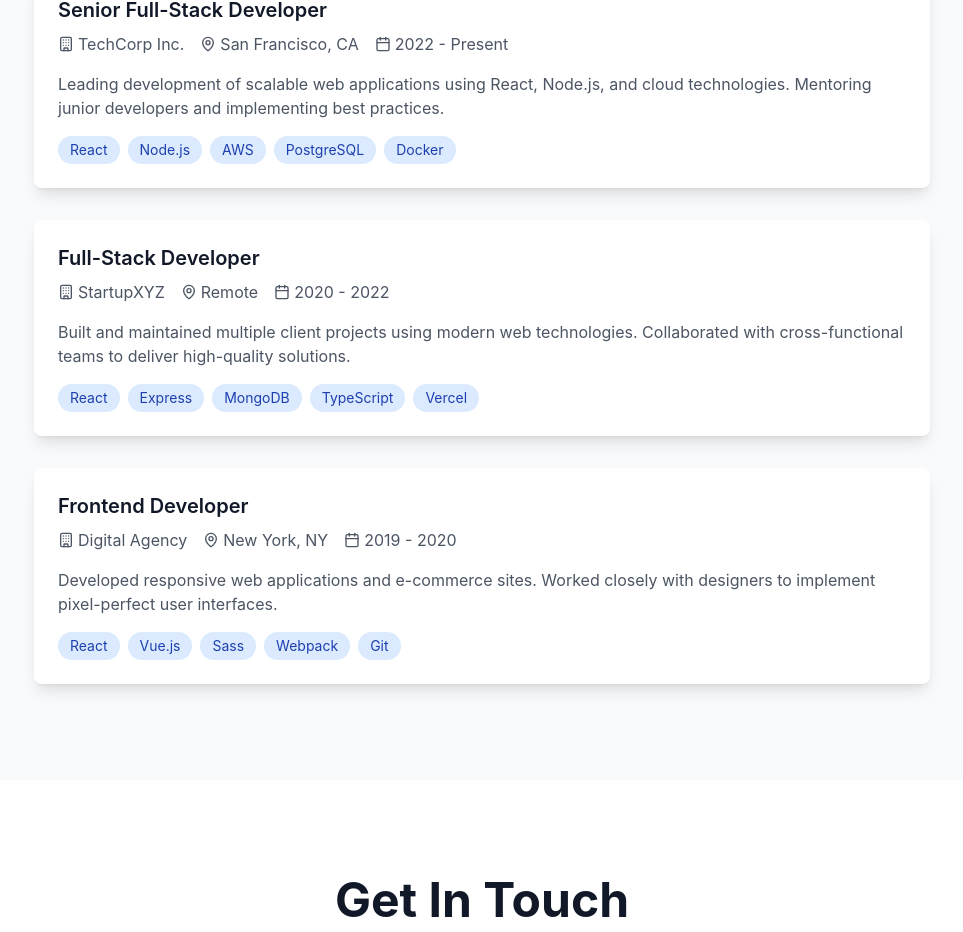
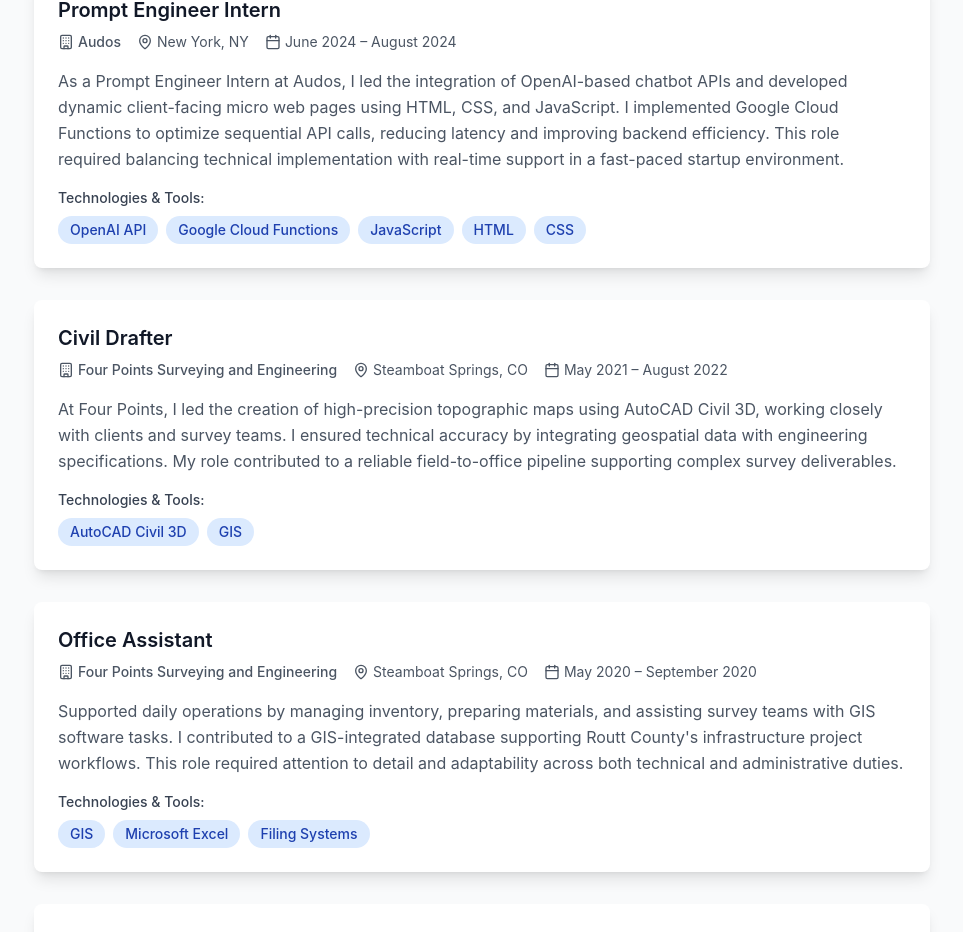
Before and after one commit to WallyMagill/waltermagill.dev, a React (Vite) app: page / in a window 1280 px wide. Shown: the part 6670-7602 px from the top of the page, without its empty margins (158-1121 px from the left). Built offline with nearby package versions, Linux system fonts and the light colour scheme.

Commit message:
Updated experience section

```diff
--- a/src/components/sections/ExperienceSection.jsx
+++ b/src/components/sections/ExperienceSection.jsx
@@ -2,41 +2,14 @@
 import { useInView } from 'framer-motion';
 import { useRef } from 'react';
 import { Calendar, MapPin, Building } from 'lucide-react';
+import { experienceData } from '../../utils/experienceData';
 
 const ExperienceSection = () => {
   const ref = useRef(null);
   const isInView = useInView(ref, { once: true, margin: "-100px" });
 
-  // Sample experience data - you can replace with your actual experience
-  const experiences = [
-    {
-      id: 1,
-      title: "Senior Full-Stack Developer",
-      company: "TechCorp Inc.",
-      location: "San Francisco, CA",
-      period: "2022 - Present",
-      description: "Leading development of scalable web applications using React, Node.js, and cloud technologies. Mentoring junior developers and implementing best practices.",
-      technologies: ["React", "Node.js", "AWS", "PostgreSQL", "Docker"],
-    },
-    {
-      id: 2,
-      title: "Full-Stack Developer",
-      company: "StartupXYZ",
-      location: "Remote",
-      period: "2020 - 2022",
-      description: "Built and maintained multiple client projects using modern web technologies. Collaborated with cross-functional teams to deliver high-quality solutions.",
-      technologies: ["React", "Express", "MongoDB", "TypeScript", "Vercel"],
-    },
-    {
-      id: 3,
-      title: "Frontend Developer",
-      company: "Digital Agency",
-      location: "New York, NY",
-      period: "2019 - 2020",
-      description: "Developed responsive web applications and e-commerce sites. Worked closely with designers to implement pixel-perfect user interfaces.",
-      technologies: ["React", "Vue.js", "Sass", "Webpack", "Git"],
-    },
-  ];
+  // Sort experiences by ID descending (newest first)
+  const sortedExperiences = [...experienceData].sort((a, b) => b.id - a.id);
 
   return (
     <section id="experience" className="section-padding bg-gray-50 dark:bg-gray-800">
@@ -52,53 +25,77 @@
           </h2>
 
           <div className="max-w-4xl mx-auto space-y-8">
-            {experiences.map((experience, index) => (
+            {sortedExperiences.map((experience, index) => (
               <motion.div
                 key={experience.id}
                 initial={{ opacity: 0, y: 20 }}
                 animate={isInView ? { opacity: 1, y: 0 } : { opacity: 0, y: 20 }}
                 transition={{ duration: 0.6, delay: index * 0.1 }}
-                className="bg-white dark:bg-gray-700 rounded-lg p-6 shadow-lg"
+                className="bg-white dark:bg-gray-700 rounded-lg p-6 shadow-lg hover:shadow-xl transition-shadow duration-300"
               >
-                <div className="flex flex-col md:flex-row md:items-center md:justify-between mb-4">
-                  <div>
-                    <h3 className="text-xl font-semibold text-gray-900 dark:text-white">
+                {/* Header Section */}
+                <div className="flex flex-col md:flex-row md:items-start md:justify-between mb-4">
+                  <div className="flex-1">
+                    <h3 className="text-xl font-semibold text-gray-900 dark:text-white mb-2">
                       {experience.title}
                     </h3>
-                    <div className="flex items-center gap-4 mt-2 text-gray-600 dark:text-gray-300">
+
+                    {/* Company, Location, and Period */}
+                    <div className="flex flex-col sm:flex-row sm:items-center gap-2 sm:gap-4 text-gray-600 dark:text-gray-300 text-sm">
                       <div className="flex items-center gap-1">
-                        <Building className="w-4 h-4" />
-                        <span>{experience.company}</span>
+                        <Building className="w-4 h-4 flex-shrink-0" />
+                        <span className="font-medium">{experience.company}</span>
                       </div>
                       <div className="flex items-center gap-1">
-                        <MapPin className="w-4 h-4" />
+                        <MapPin className="w-4 h-4 flex-shrink-0" />
                         <span>{experience.location}</span>
                       </div>
                       <div className="flex items-center gap-1">
-                        <Calendar className="w-4 h-4" />
+                        <Calendar className="w-4 h-4 flex-shrink-0" />
                         <span>{experience.period}</span>
                       </div>
                     </div>
                   </div>
                 </div>
 
-                <p className="text-gray-600 dark:text-gray-300 mb-4">
+                {/* Description Section */}
+                <div className="mb-4">
+                  <p className="text-gray-600 dark:text-gray-300 leading-relaxed">
                     {experience.description}
                   </p>
+                </div>
 
+                {/* Technologies Section */}
+                <div>
+                  <h4 className="text-sm font-medium text-gray-700 dark:text-gray-300 mb-2">
+                    Technologies & Tools:
+                  </h4>
                   <div className="flex flex-wrap gap-2">
                     {experience.technologies.map((tech) => (
                       <span
                         key={tech}
-                      className="px-3 py-1 bg-blue-100 dark:bg-blue-900 text-blue-800 dark:text-blue-200 text-sm rounded-full"
+                        className="px-3 py-1 bg-blue-100 dark:bg-blue-900 text-blue-800 dark:text-blue-200 text-sm rounded-full font-medium"
                       >
                         {tech}
                       </span>
                     ))}
                   </div>
+                </div>
               </motion.div>
             ))}
           </div>
+
+          {/* Optional: Call to action or additional info */}
+          <motion.div
+            initial={{ opacity: 0, y: 20 }}
+            animate={isInView ? { opacity: 1, y: 0 } : { opacity: 0, y: 20 }}
+            transition={{ duration: 0.6, delay: sortedExperiences.length * 0.1 + 0.2 }}
+            className="text-center mt-12"
+          >
+            <p className="text-gray-600 dark:text-gray-400 text-sm">
+              Ready to bring my experience to your team. Let's build something great together.
+            </p>
+          </motion.div>
         </motion.div>
       </div>
     </section>
--- /dev/null
+++ b/src/utils/experienceData.js
@@ -0,0 +1,43 @@
+// Experience data for portfolio website
+// This file centralizes all work experience information for the Experience section
+
+export const experienceData = [
+  {
+    id: 4,
+    title: "Prompt Engineer Intern",
+    company: "Audos",
+    location: "New York, NY",
+    period: "June 2024 – August 2024",
+    description: "As a Prompt Engineer Intern at Audos, I led the integration of OpenAI-based chatbot APIs and developed dynamic client-facing micro web pages using HTML, CSS, and JavaScript. I implemented Google Cloud Functions to optimize sequential API calls, reducing latency and improving backend efficiency. This role required balancing technical implementation with real-time support in a fast-paced startup environment.",
+    technologies: ['OpenAI API', 'Google Cloud Functions', 'JavaScript', 'HTML', 'CSS']
+  },
+  {
+    id: 3,
+    title: "Civil Drafter",
+    company: "Four Points Surveying and Engineering",
+    location: "Steamboat Springs, CO",
+    period: "May 2021 – August 2022",
+    description: "At Four Points, I led the creation of high-precision topographic maps using AutoCAD Civil 3D, working closely with clients and survey teams. I ensured technical accuracy by integrating geospatial data with engineering specifications. My role contributed to a reliable field-to-office pipeline supporting complex survey deliverables.",
+    technologies: ['AutoCAD Civil 3D', 'GIS']
+  },
+  {
+    id: 2,
+    title: "Office Assistant",
+    company: "Four Points Surveying and Engineering",
+    location: "Steamboat Springs, CO",
+    period: "May 2020 – September 2020",
+    description: "Supported daily operations by managing inventory, preparing materials, and assisting survey teams with GIS software tasks. I contributed to a GIS-integrated database supporting Routt County's infrastructure project workflows. This role required attention to detail and adaptability across both technical and administrative duties.",
+    technologies: ['GIS', 'Microsoft Excel', 'Filing Systems']
+  },
+  {
+    id: 1,
+    title: "Survey Assistant",
+    company: "Four Points Surveying and Engineering",
+    location: "Steamboat Springs, CO",
+    period: "May 2019 – September 2019",
+    description: "Assisted with on-site land surveying by capturing and recording geospatial data using typical survey tools. I ensured accurate data collection through diligent documentation and direct support of senior field engineers. This entry-level technical experience laid the foundation for my spatial data and field mapping skills.",
+    technologies: ['GPS', 'Total Station', 'Survey Field Tools']
+  }
+];
+
+export default experienceData;
```
Lines whose indentation alone changed are shown as unchanged.
